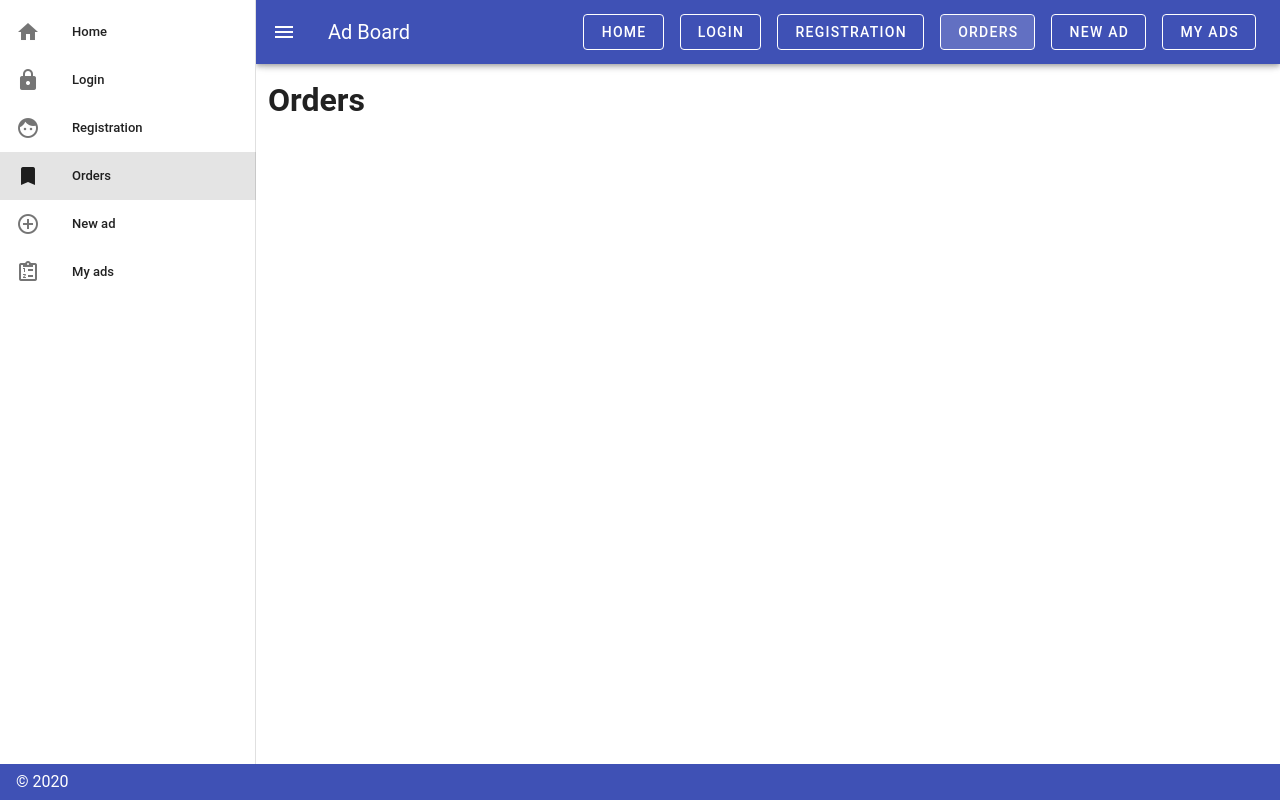
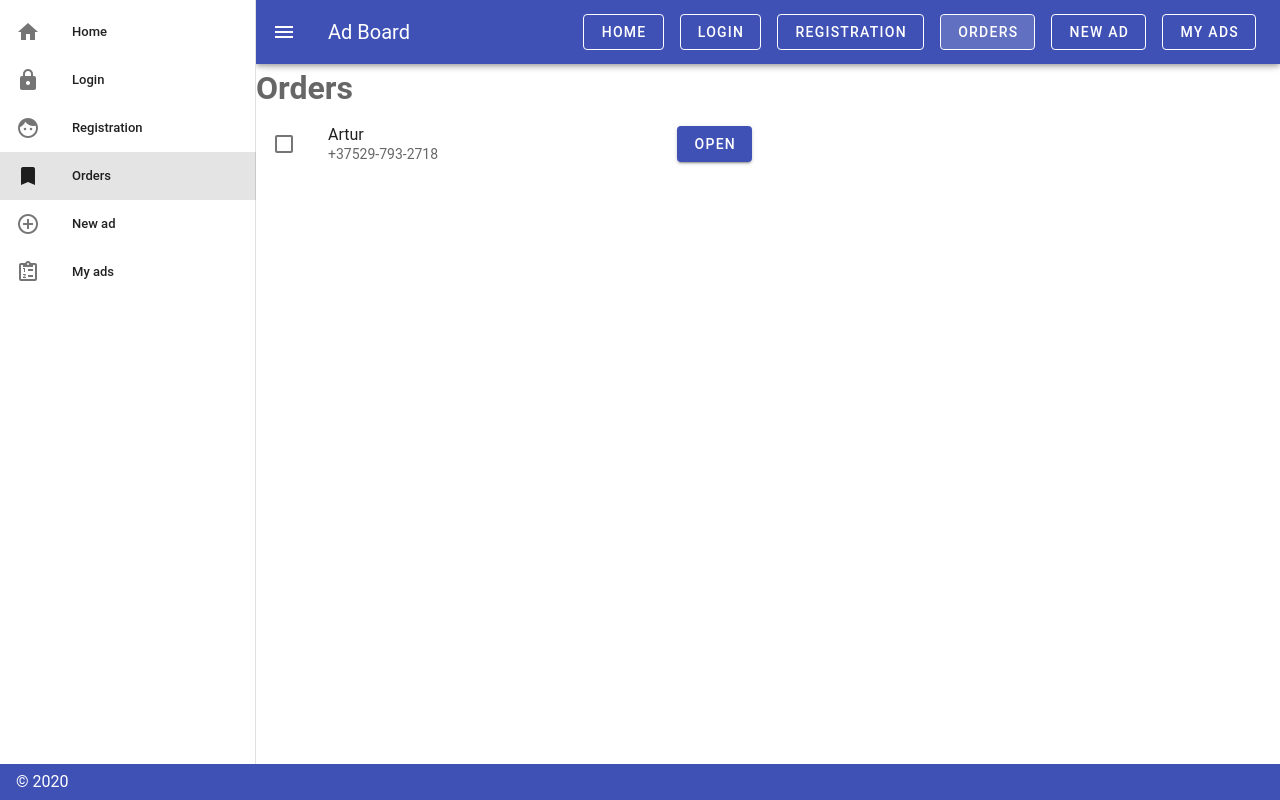
Before and after one commit to a-yurkevich/vuejs-example, a Vue app in the folder ad-board/: page /orders in a window 1280 px wide. Built offline with nearby package versions, Linux system fonts and the light colour scheme.

Commit message:
Order page

```diff
--- a/ad-board/src/components/User/Orders.vue
+++ b/ad-board/src/components/User/Orders.vue
@@ -1,8 +1,44 @@
 <template>
   <v-container>
-    <v-layout>
-      <v-flex>
-        <h1>Orders</h1>
+    <v-layout row>
+      <v-flex xs12 md6>
+        <h1 class="text--secondary">Orders</h1>
+        <v-list
+          subheader
+          two-line
+          flat
+        >
+          <v-list-item-group
+            multiple
+            v-for="order in orders"
+            :key="order.id"
+          >
+            <v-list-item>
+              <template v-slot:default="{ active, toggle }">
+                <v-list-item-action>
+                  <v-checkbox
+                    :input-value="order.done"
+                    v-model="active"
+                    color="primary"
+                    @change="markDone(order)"
+                  ></v-checkbox>
+                </v-list-item-action>
+
+                <v-list-item-content>
+                  <v-list-item-title>{{order.name}}</v-list-item-title>
+                  <v-list-item-subtitle>{{order.phone}}</v-list-item-subtitle>
+                </v-list-item-content>
+                <v-list-item-action>
+                  <v-btn
+                    class="indigo"
+                    dark
+                    :to="'/ad/' + order.id"
+                  >Open</v-btn>
+                </v-list-item-action>
+              </template>
+            </v-list-item>
+          </v-list-item-group>
+        </v-list>
       </v-flex>
     </v-layout>
   </v-container>
@@ -12,7 +48,20 @@
   export default {
     data () {
       return {
-
+        orders: [
+          {
+            id: '1',
+            name: 'Artur',
+            phone: '+37529-793-2718',
+            adId: '1',
+            done: false
+          }
+        ]
+      }
+    },
+    methods: {
+      markDone (order) {
+        order.done = true
       }
     }
   }
```
